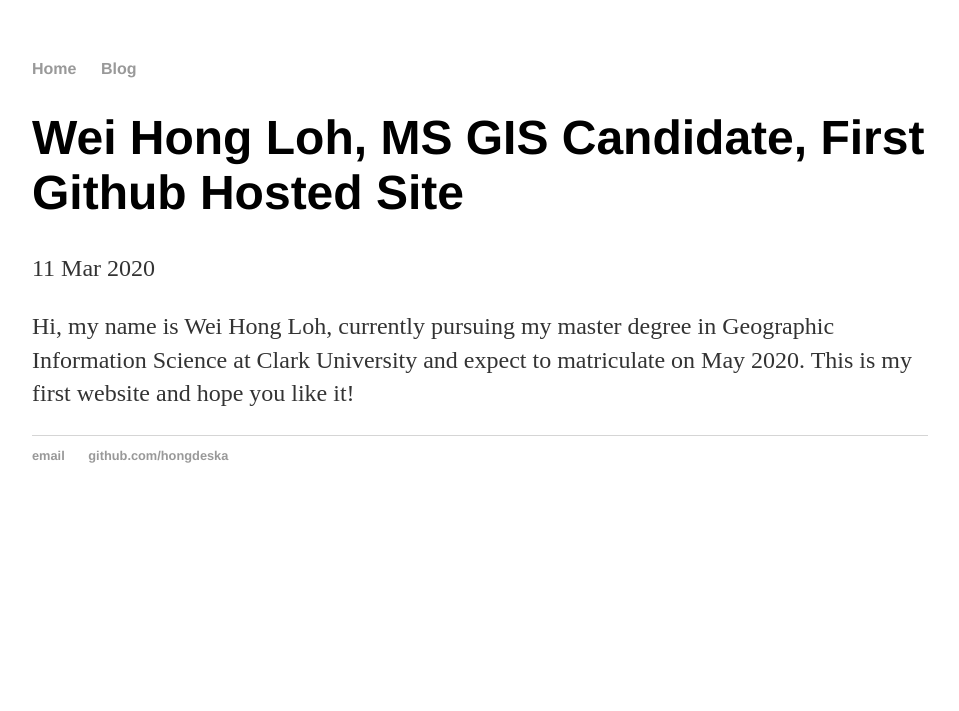
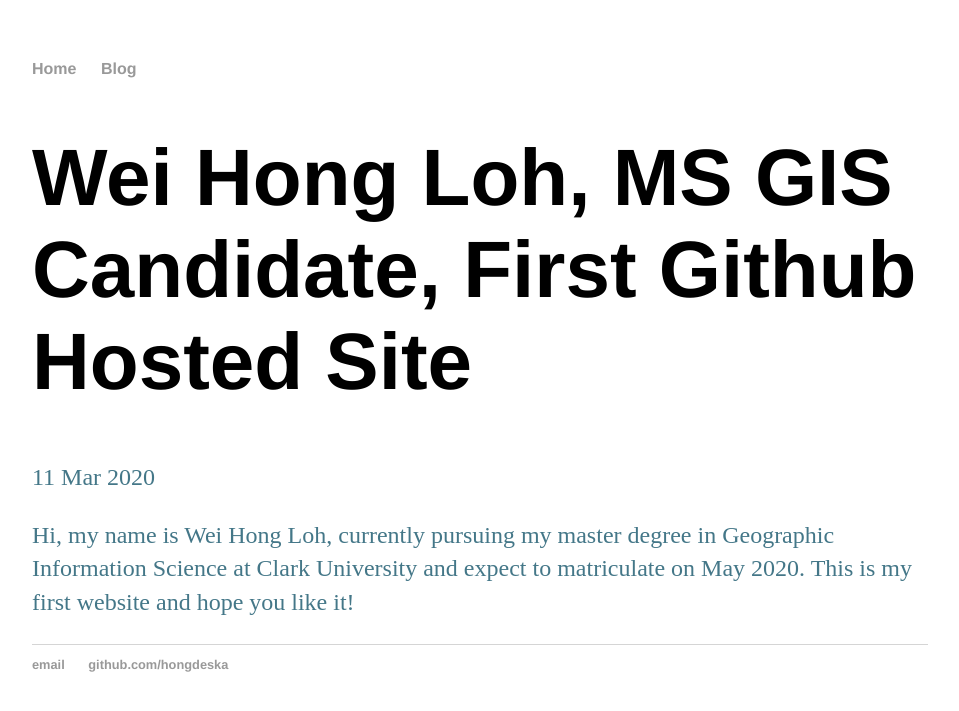
Before and after one commit to hongdeska/hongdeska.github.io, a Jekyll site: the page built from _posts/2020-03-11-wei-hong-loh-site-launced.md, in a window 1280 px wide. Shown: the top 711 px of the page, without its empty margins (160-1119 px from the left). Built offline with Jekyll 4.4.1, drawn with Linux system fonts in a browser that asks for light colours.

Commit message:
Update main.css

```diff
--- a/css/main.css
+++ b/css/main.css
@@ -20,13 +20,13 @@ a:hover {
     text-decoration: underline;
 }
 h1 {
-    font-size: 3em;
-    font-family:'Helvetica', 'Arial', 'Sans-Serif';
+    font-size: 5em;
+    font-family:'Helvetica', 'Time News Roman', 'Sans-Serif';
 }
 p {
     font-size: 1.5em;
     line-height: 1.4em;
-    color: #333;
+    color: #478;
 }
 footer {
     border-top: 1px solid #d5d5d5;
```
